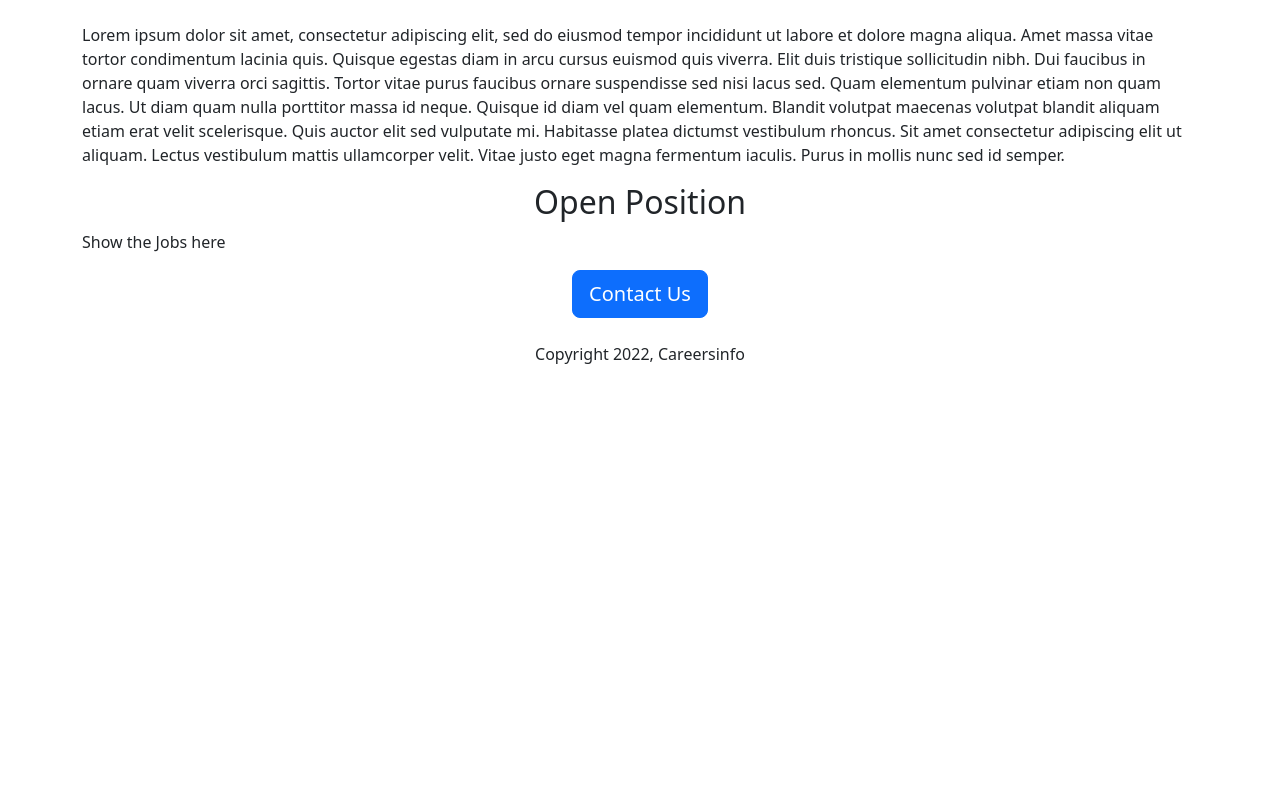
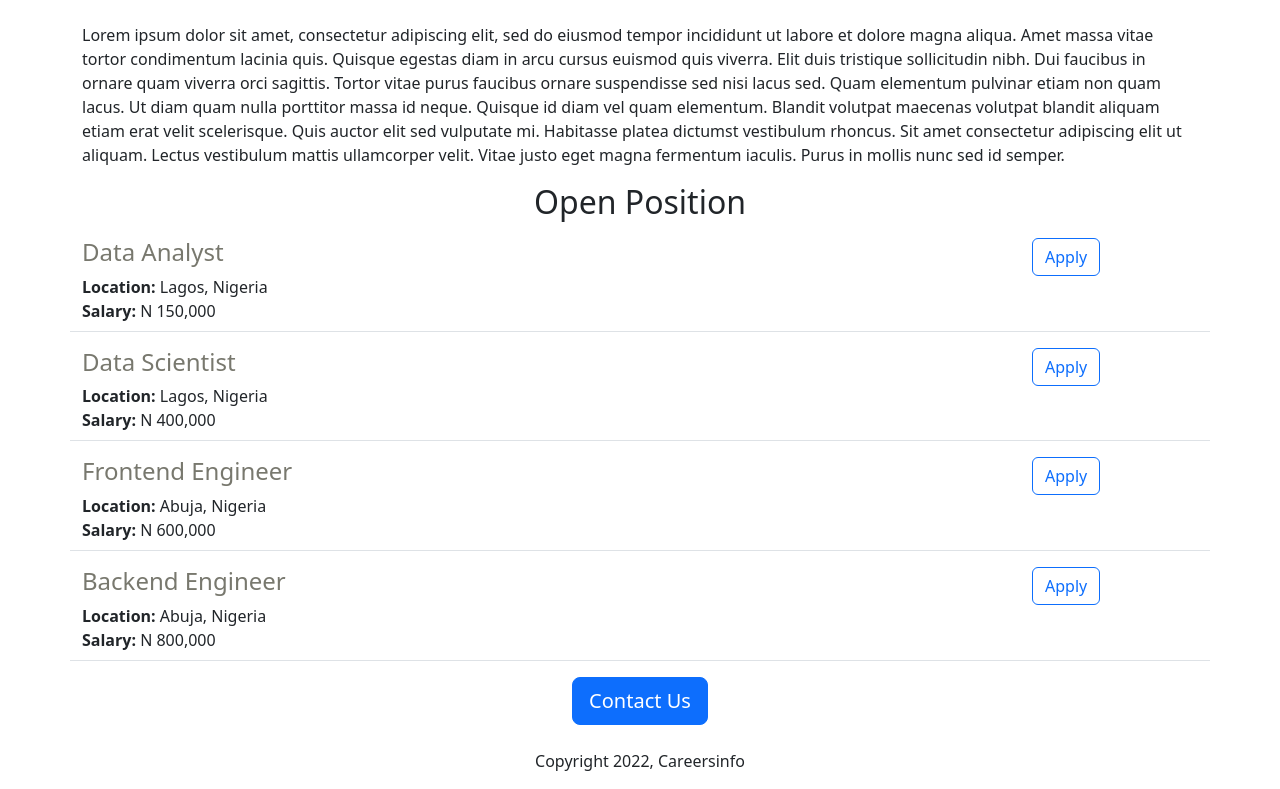
Before and after one commit to ManifestJosh/career-website, a Flask app: page / in a window 1280 px wide. Shown: the part 503-1292 px from the top of the page. Before the commit the page ends 867 px from the top, so only its background shows below. Run offline with Flask 3, Linux system fonts and the light colour scheme.

Commit message:
added data

```diff
--- a/app.py
+++ b/app.py
@@ -1,11 +1,39 @@
-from flask import Flask, render_template
+from flask import Flask, render_template,jsonify
 
 app = Flask(__name__)
+JOBS = [
+  {
+    'id':1,
+    'title':'Data Analyst',
+    'Location':'Lagos, Nigeria',
+    'Salary':'N 150,000'
+  },
+  {
+    'id':2,
+    'title':'Data Scientist',
+    'Location':'Lagos, Nigeria',
+    'Salary':'N 400,000'
+  },
+  {
+    'id':3,
+    'title':'Frontend Engineer',
+    'Location':'Abuja, Nigeria',
+    'Salary':'N 600,000'
+  },
+  {
+    'id':4,
+    'title':'Backend Engineer',
+    'Location':'Abuja, Nigeria',
+    'Salary':'N 800,000'
+  }
+]
 
 @app.route("/")
 def hello_world():
-  return render_template('home.html')
+  return render_template('home.html', jobs=JOBS)
 
-
+@app.route("/api/jobs")
+def list_jobs():
+  return jsonify(JOBS)
 if __name__ == '__main__':
   app.run(host='0.0.0.0', debug = True)
--- a/templates/home.html
+++ b/templates/home.html
@@ -22,7 +22,13 @@
      Lorem ipsum dolor sit amet, consectetur adipiscing elit, sed do eiusmod tempor incididunt ut labore et dolore magna aliqua. Amet massa vitae tortor condimentum lacinia quis. Quisque egestas diam in arcu cursus euismod quis viverra. Elit duis tristique sollicitudin nibh. Dui faucibus in ornare quam viverra orci sagittis. Tortor vitae purus faucibus ornare suspendisse sed nisi lacus sed. Quam elementum pulvinar etiam non quam lacus. Ut diam quam nulla porttitor massa id neque. Quisque id diam vel quam elementum. Blandit volutpat maecenas volutpat blandit aliquam etiam erat velit scelerisque. Quis auctor elit sed vulputate mi. Habitasse platea dictumst vestibulum rhoncus. Sit amet consectetur adipiscing elit ut aliquam. Lectus vestibulum mattis ullamcorper velit. Vitae justo eget magna fermentum iaculis. Purus in mollis nunc sed id semper.
       </p>
       <h2 class='text-center'>Open Position</h2>
-      <p>Show the Jobs here</p>
+      <p>
+        <div>
+          {% for job in jobs %}
+            {% include 'jobitem.html' %}
+          {% endfor %}
+        </div>
+      </p>
       <div class='text-center'>
       <button class='btn btn-primary btn-lg' >Contact Us</button>
         <p class='mt-4'>Copyright 2022, Careersinfo</p>
--- /dev/null
+++ b/templates/jobitem.html
@@ -0,0 +1,20 @@
+<div class='border-bottom row' style="margin-bottom:16px; padding-bottom:8px">
+  <div class='col-10'>
+    <h4
+      style='color: rgb(120,120,110); margin-bottm:4px;'>
+      {{job['title']}}
+    </h4>
+    <div>
+      <b>Location: </b>{{job['Location']}}
+    </div>
+
+    <div>
+      <b>Salary: </b>{{job['Salary']}}
+    </div>
+
+  </div>
+  <div class='col-2'>
+    <button type="button" class="btn btn-outline-primary float-right align-middle">Apply</button>
+  </div>
+
+</div>
```
